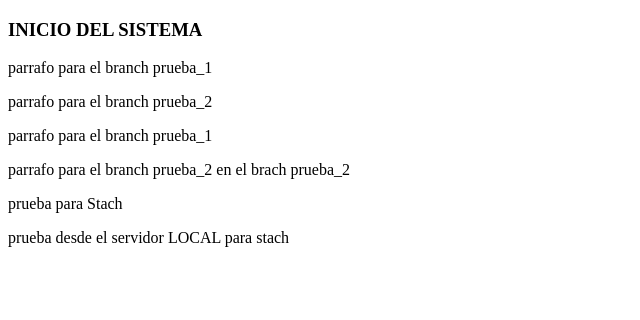
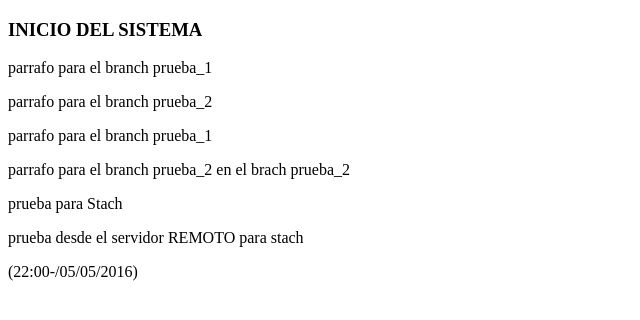
Before and after one commit to kako10/repositorio_para_sourcetree, a plain HTML site: page INICIO.html in a window 1280 px wide. Shown: the whole page, without its empty margins (0-640 px from the left). Drawn offline with Linux system fonts and the light colour scheme.

Commit message:
ACTUALIZADO

```diff
--- a/INICIO.html
+++ b/INICIO.html
@@ -17,7 +17,7 @@
 
 
 
-<p> prueba desde el servidor LOCAL para stach</p>
+<p> prueba desde el servidor REMOTO para stach</p> (22:00-/05/05/2016)
 
 
 
```
